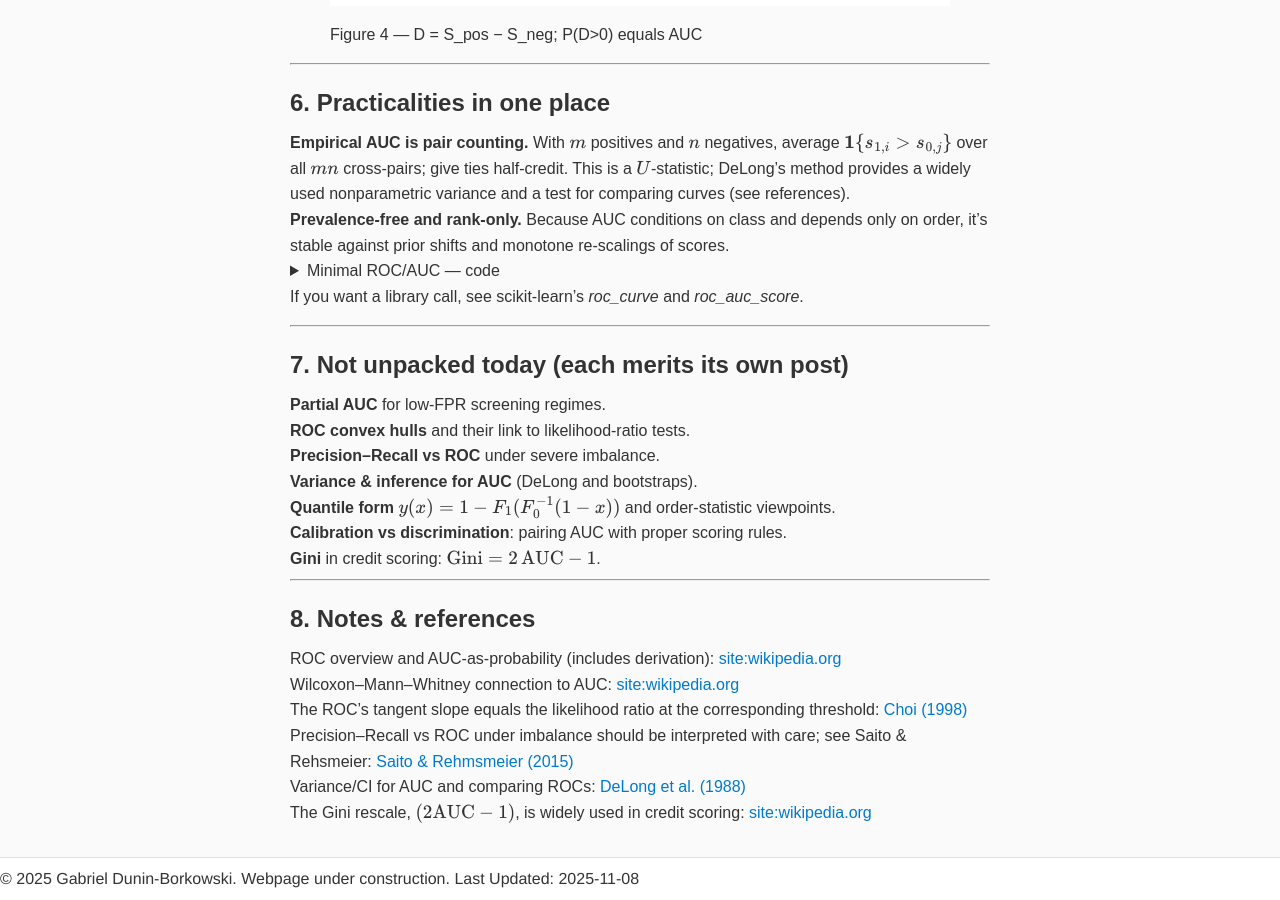
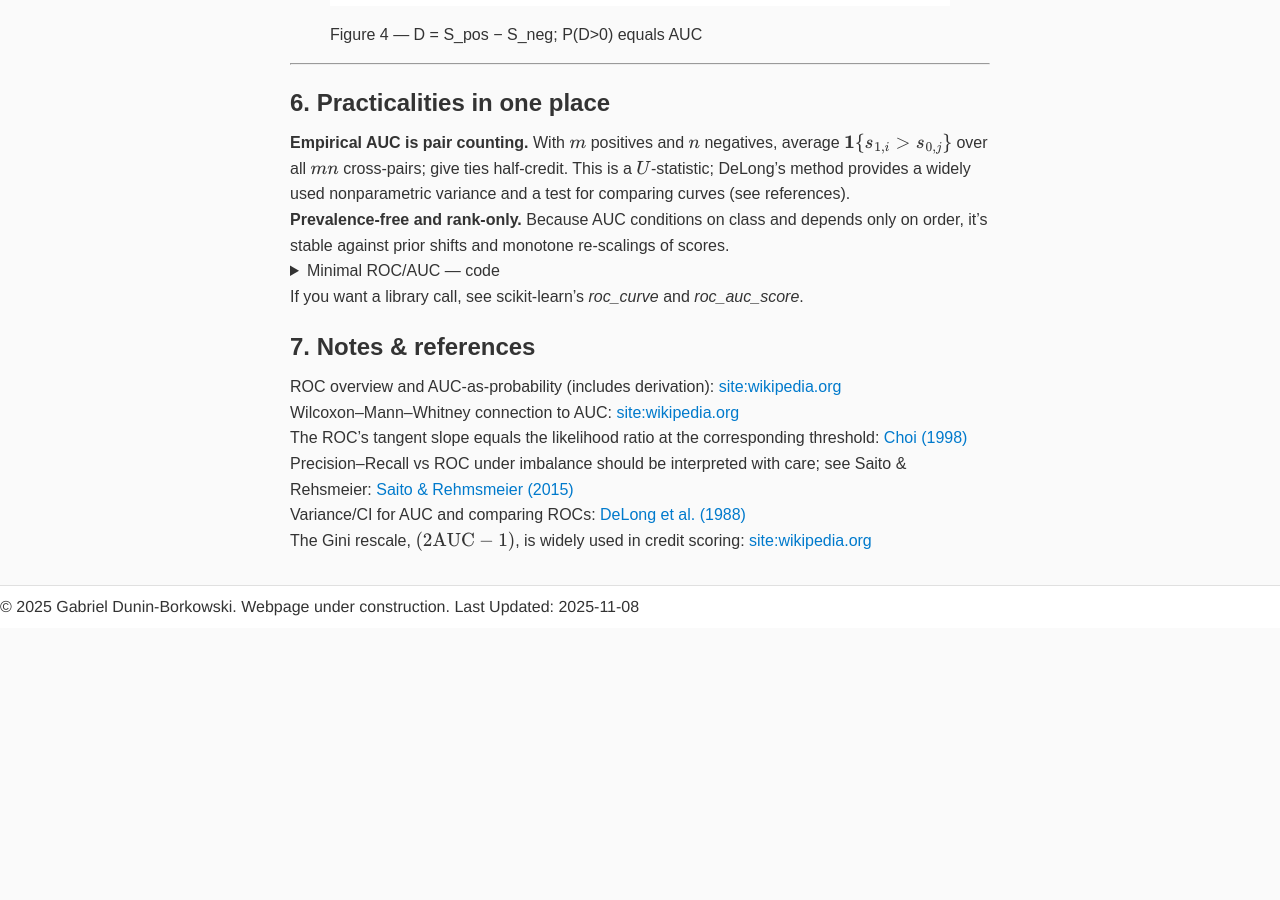
Before and after one commit to econometricsfanboy/gabrieldunin.com, a Jekyll site: the page built from docs/blog/2025-11-08-ROC-Derivation-with-images.html, in a window 1280 px wide and 900 px high, scrolled down 4093 px. Built offline with Jekyll 4.4.1, drawn with Linux system fonts in a browser that asks for light colours; after the commit the page ends 4721 px from its top, so only the background shows below that.

Commit message:
Update 2025-11-08-ROC-Derivation-with-images.html

```diff
--- a/docs/blog/2025-11-08-ROC-Derivation-with-images.html
+++ b/docs/blog/2025-11-08-ROC-Derivation-with-images.html
@@ -276,29 +276,10 @@ def roc_auc(y_true, y_score):
   <p>If you want a library call, see scikit‑learn’s <i>roc_curve</i> and <i>roc_auc_score</i>.</p>
 </section>
 
-<hr/>
-
-<!-- NOT UNPACKING TODAY -->
-
-<section>
-  <h2>7. Not unpacked today (each merits its own post)</h2>
-  <ul>
-    <li><strong>Partial AUC</strong> for low‑FPR screening regimes.</li>
-    <li><strong>ROC convex hulls</strong> and their link to likelihood‑ratio tests.</li>
-    <li><strong>Precision–Recall vs ROC</strong> under severe imbalance.</li>
-    <li><strong>Variance & inference for AUC</strong> (DeLong and bootstraps).</li>
-    <li><strong>Quantile form</strong> \(y(x)=1-F_1(F_0^{-1}(1-x))\) and order‑statistic viewpoints.</li>
-    <li><strong>Calibration vs discrimination</strong>: pairing AUC with proper scoring rules.</li>
-    <li><strong>Gini</strong> in credit scoring: \(\mathrm{Gini}=2\,\mathrm{AUC}-1\).</li>
-  </ul>
-</section>
-
-<hr/>
-
 <!-- NOTES & REFERENCES (curated links for further reading) -->
 
 <section>
-  <h2>8. Notes & references</h2>
+  <h2>7. Notes & references</h2>
   <ul>
     <li>ROC overview and AUC‑as‑probability (includes derivation): <a href="https://www.google.com/search?q=Receiver+operating+characteristic+site%3Awikipedia.org">site:wikipedia.org</a></li>
     <li>Wilcoxon–Mann–Whitney connection to AUC: <a href="https://www.google.com/search?q=Mann%E2%80%93Whitney+U+test+site%3Awikipedia.org">site:wikipedia.org</a></li>
```
